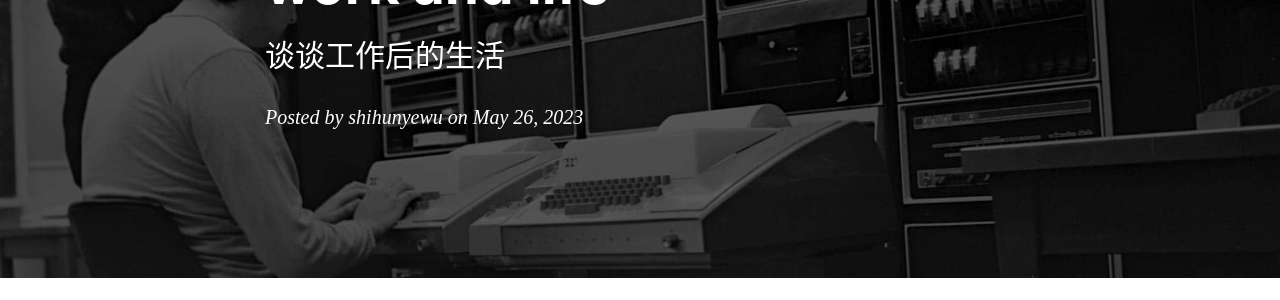
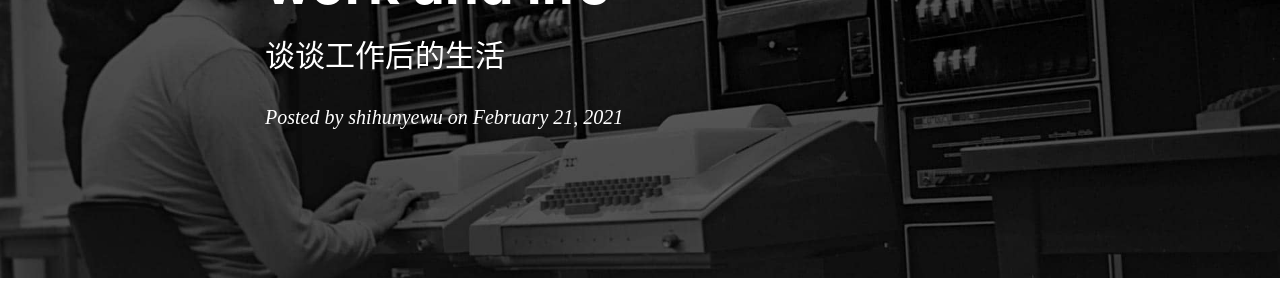
Before and after one commit to shihunyewu/shihunyewu.github.io, a Jekyll site: the page built from _posts/2021-02-21-work-life.md, in a window 1280 px wide. Shown: the part 245-545 px from the top of the page. Built offline with Jekyll 4.4.1, drawn with Linux system fonts in a browser that asks for light colours; nearby versions of some CDN libraries; comment, search, counter and statistics services are not loaded.

Commit message:
Update 2021-02-21-work-life.md

```diff
--- a/_posts/2021-02-21-work-life.md
+++ b/_posts/2021-02-21-work-life.md
@@ -2,7 +2,7 @@
 layout:     post
 title:      "work and life"
 subtitle:   " 谈谈工作后的生活 "
-date:       2023-05-26 11:11:11
+date:       2021-02-21 11:11:11
 author:     "shihunyewu"
 header-img: "img/post-bg-unix-linux.jpg"
 catalog: false
```
